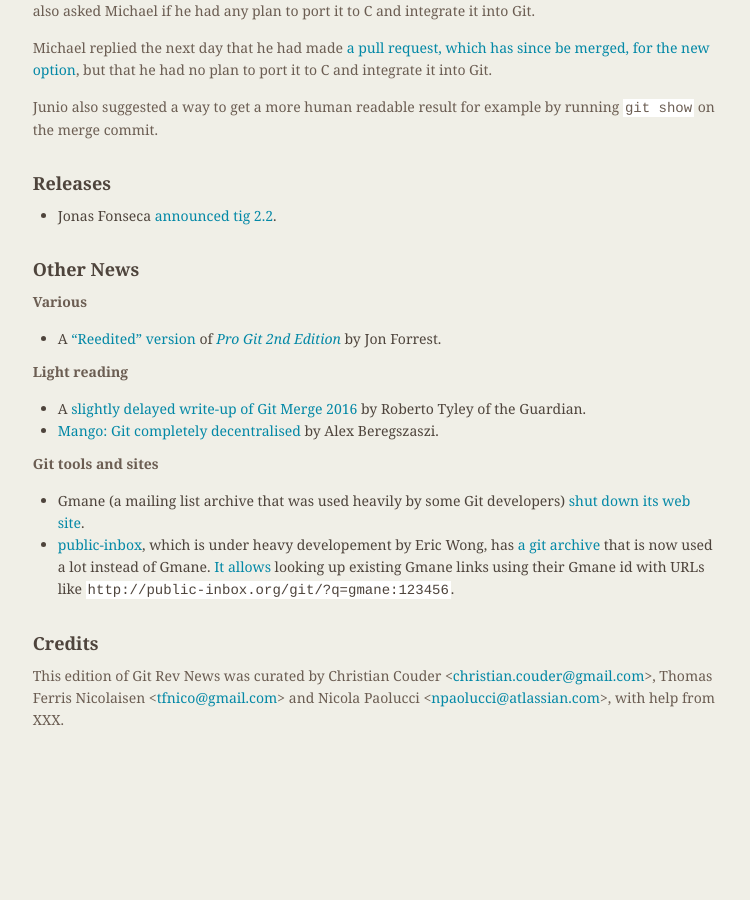
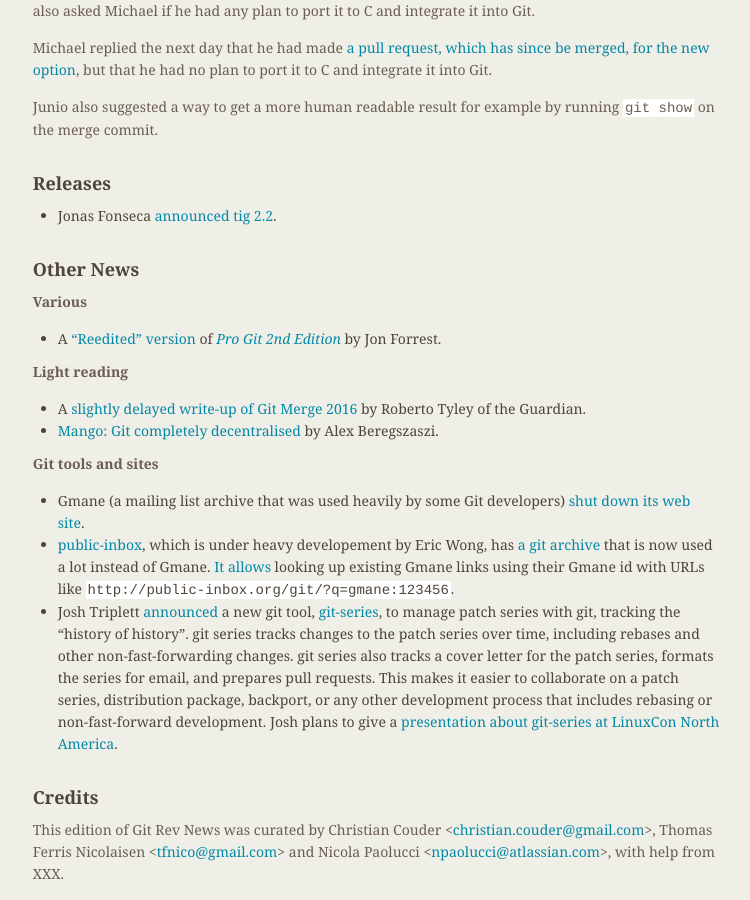
Before and after one commit to git/git.github.io, a Jekyll site: the page built from rev_news/drafts/edition-18.md, in a window 1280 px wide and 900 px high, scrolled down 1804 px. Shown: the whole window, without its empty margins (362-1112 px from the left). Built offline with Jekyll 4.4.1, drawn with Linux system fonts in a browser that asks for light colours; before the commit the page ends 2550 px from its top, so only the background shows below that.

Commit message:
edition-18.md: Add the git-series announcement
Christian Couder requested that I submit a short item on git-series for the "Git tools and sites" section.

```diff
--- a/rev_news/drafts/edition-18.md
+++ b/rev_news/drafts/edition-18.md
@@ -154,6 +154,7 @@
 [It allows](https://public-inbox.org/design_www.html) looking up
 existing Gmane links using their Gmane id with URLs like
 `http://public-inbox.org/git/?q=gmane:123456`.
+* Josh Triplett [announced](https://public-inbox.org/git/20160729064055.GB25331@x/) a new git tool, [git-series](https://github.com/git-series/git-series/), to manage patch series with git, tracking the "history of history". git series tracks changes to the patch series over time, including rebases and other non-fast-forwarding changes. git series also tracks a cover letter for the patch series, formats the series for email, and prepares pull requests. This makes it easier to collaborate on a patch series, distribution package, backport, or any other development process that includes rebasing or non-fast-forward development. Josh plans to give a [presentation about git-series at LinuxCon North America](http://sched.co/7JVs).
 
 ## Credits
 
```
